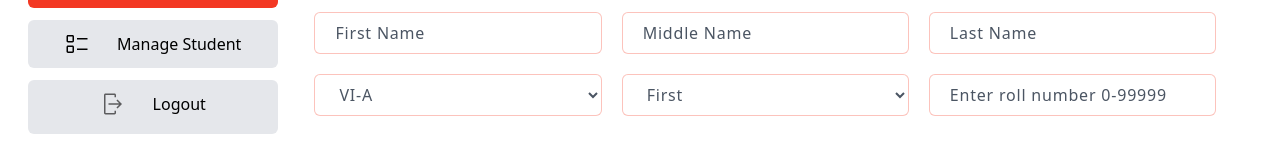
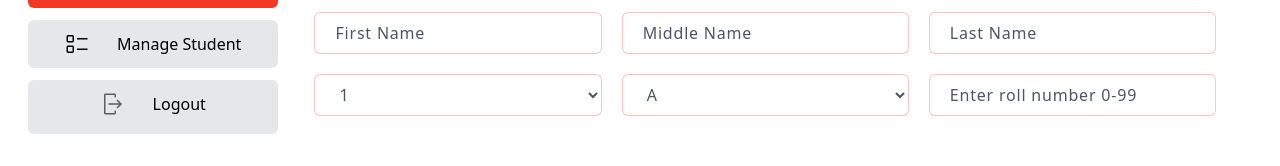
Before and after one commit to TerranKartikTellus/app, a Next.js app: page /add in a window 1280 px wide. Shown: the part 210-376 px from the top of the page. Built offline with nearby package versions, Linux system fonts and the light colour scheme; no server answers; sample sign-in values are in the browser's storage.

Commit message:
adjust input req

```diff
--- a/src/pages/add/index.js
+++ b/src/pages/add/index.js
@@ -99,9 +99,18 @@ export default function Add(){
           <div className='w-1/3'>
             <select placeholder='Select Class' {...register("class",{required: true,})} className="bg-white w-full py-2 px-5 rounded-md border-[1px] focus:border-[#F33823] outline-none text-gray-600 placeholder-gray-600 border-[#F33823]/30">
               {/* <option >Select Class</option> */}
-              <option value="VI-A">VI-A</option>
-              <option value="VI-B">VI-B</option>
-              <option value="VI-C">VI-C</option>
+              <option value="1">1</option>
+              <option value="1">2</option>
+              <option value="1">3</option>
+              <option value="1">4</option>
+              <option value="1">5</option>
+              <option value="1">6</option>
+              <option value="1">7</option>
+              <option value="1">8</option>
+              <option value="1">9</option>
+              <option value="1">10</option>
+              <option value="1">11</option>
+              <option value="1">12</option>
             </select>
             <p className='b-400'>{errors.class?.type === 'required' && <p role="alert" className='text-sm pl-2'>First name is required</p>}</p>
 
@@ -111,9 +120,11 @@ export default function Add(){
           <div className='w-1/3'>
             <select placeholder='Select Devision' {...register("devision",{required: true,})} className="bg-white w-full py-2 px-5 rounded-md border-[1px] focus:border-[#F33823] outline-none text-gray-600 placeholder-gray-600 border-[#F33823]/30">
               {/* <option >Select Division</option> */}
-              <option value="1">First</option>
-              <option value="2">Second</option>
-              <option value="3">Third</option>
+              <option value="A">A</option>
+              <option value="B">B</option>
+              <option value="C">C</option>
+              <option value="D">D</option>
+              <option value="E">E</option>
             </select>
             <p className='b-400'>{errors.devision?.type === 'required' && <p role="alert" className='text-sm pl-2'>First name is required</p>}</p>
 
@@ -121,10 +132,10 @@ export default function Add(){
 
 
           <div className='w-1/3'>
-            <input placeholder='Enter roll number 0-99999' type="number" className="bg-white w-full py-2 px-5 rounded-md border-[1px] focus:border-[#F33823] outline-none text-gray-600 placeholder-gray-600 border-[#F33823]/30" {...register("regno", { required: true,min: 0, max: 99999 })} />
+            <input placeholder='Enter roll number 0-99' type="number" className="bg-white w-full py-2 px-5 rounded-md border-[1px] focus:border-[#F33823] outline-none text-gray-600 placeholder-gray-600 border-[#F33823]/30" {...register("regno", { required: true,min: 0, max: 99 })} />
             <p className='b-400'>{errors.regno?.type === 'required' && <p role="alert" className='text-sm pl-2'>First name is required</p>}</p>
             <p className='b-400'>{errors.regno?.type === 'min' && <p role="alert" className='text-sm pl-2'>Min  0</p>}</p>
-            <p className='b-400'>{errors.regno?.type === 'max' && <p role="alert" className='text-sm pl-2'>Max  99999</p>}</p>
+            <p className='b-400'>{errors.regno?.type === 'max' && <p role="alert" className='text-sm pl-2'>Max  99</p>}</p>
 
           </div>
           </div>
--- a/src/pages/manage/edit/index.js
+++ b/src/pages/manage/edit/index.js
@@ -101,9 +101,19 @@ console.log(student);
           <div className='w-1/3'>
             <select defaultValue={student.class} placeholder='Select Class' {...register("class",{required: true,})} className="bg-white w-full py-2 px-5 rounded-md border-[1px] focus:border-[#F33823] outline-none text-gray-600 placeholder-gray-600 border-[#F33823]/30">
               {/* <option >Select Class</option> */}
-              <option value="VI-A">VI-A</option>
-              <option value="VI-B">VI-B</option>
-              <option value="VI-C">VI-C</option>
+              <option value="1">1</option>
+              <option value="1">2</option>
+              <option value="1">3</option>
+              <option value="1">4</option>
+              <option value="1">5</option>
+              <option value="1">6</option>
+              <option value="1">7</option>
+              <option value="1">8</option>
+              <option value="1">9</option>
+              <option value="1">10</option>
+              <option value="1">11</option>
+              <option value="1">12</option>
+
             </select>
             <p className='b-400'>{errors.class?.type === 'required' && <p role="alert" className='text-sm pl-2'>First name is required</p>}</p>
 
@@ -113,9 +123,12 @@ console.log(student);
           <div className='w-1/3'>
             <select defaultValue={student.devision} placeholder='Select Devision' {...register("devision",{required: true,})} className="bg-white w-full py-2 px-5 rounded-md border-[1px] focus:border-[#F33823] outline-none text-gray-600 placeholder-gray-600 border-[#F33823]/30">
               {/* <option >Select Division</option> */}
-              <option value="1">First</option>
-              <option value="2">Second</option>
-              <option value="3">Third</option>
+              <option value="A">A</option>
+              <option value="B">B</option>
+              <option value="C">C</option>
+              <option value="D">D</option>
+              <option value="E">E</option>
+
             </select>
             <p className='b-400'>{errors.devision?.type === 'required' && <p role="alert" className='text-sm pl-2'>First name is required</p>}</p>
 
@@ -123,10 +136,10 @@ console.log(student);
 
 
           <div className='w-1/3'>
-            <input defaultValue={student.regno} placeholder='Enter roll number 0-99999' type="number" className="bg-white w-full py-2 px-5 rounded-md border-[1px] focus:border-[#F33823] outline-none text-gray-600 placeholder-gray-600 border-[#F33823]/30" {...register("regno", { required: true,min: 0, max: 99999 })} />
+            <input defaultValue={student.regno} placeholder='Enter roll number 0-99' type="number" className="bg-white w-full py-2 px-5 rounded-md border-[1px] focus:border-[#F33823] outline-none text-gray-600 placeholder-gray-600 border-[#F33823]/30" {...register("regno", { required: true,min: 0, max: 99 })} />
             <p className='b-400'>{errors.regno?.type === 'required' && <p role="alert" className='text-sm pl-2'>First name is required</p>}</p>
             <p className='b-400'>{errors.regno?.type === 'min' && <p role="alert" className='text-sm pl-2'>Min  0</p>}</p>
-            <p className='b-400'>{errors.regno?.type === 'max' && <p role="alert" className='text-sm pl-2'>Max  99999</p>}</p>
+            <p className='b-400'>{errors.regno?.type === 'max' && <p role="alert" className='text-sm pl-2'>Max  99</p>}</p>
 
           </div>
           </div>
```
